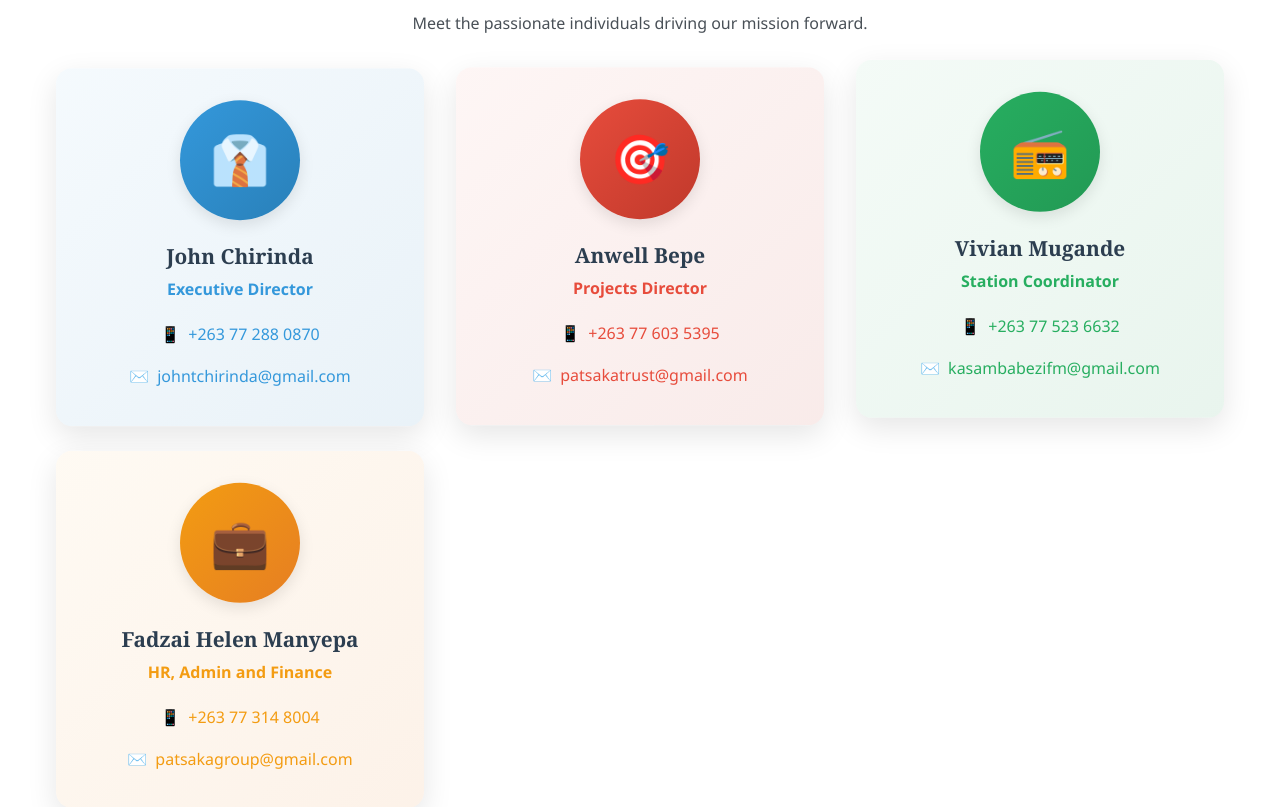
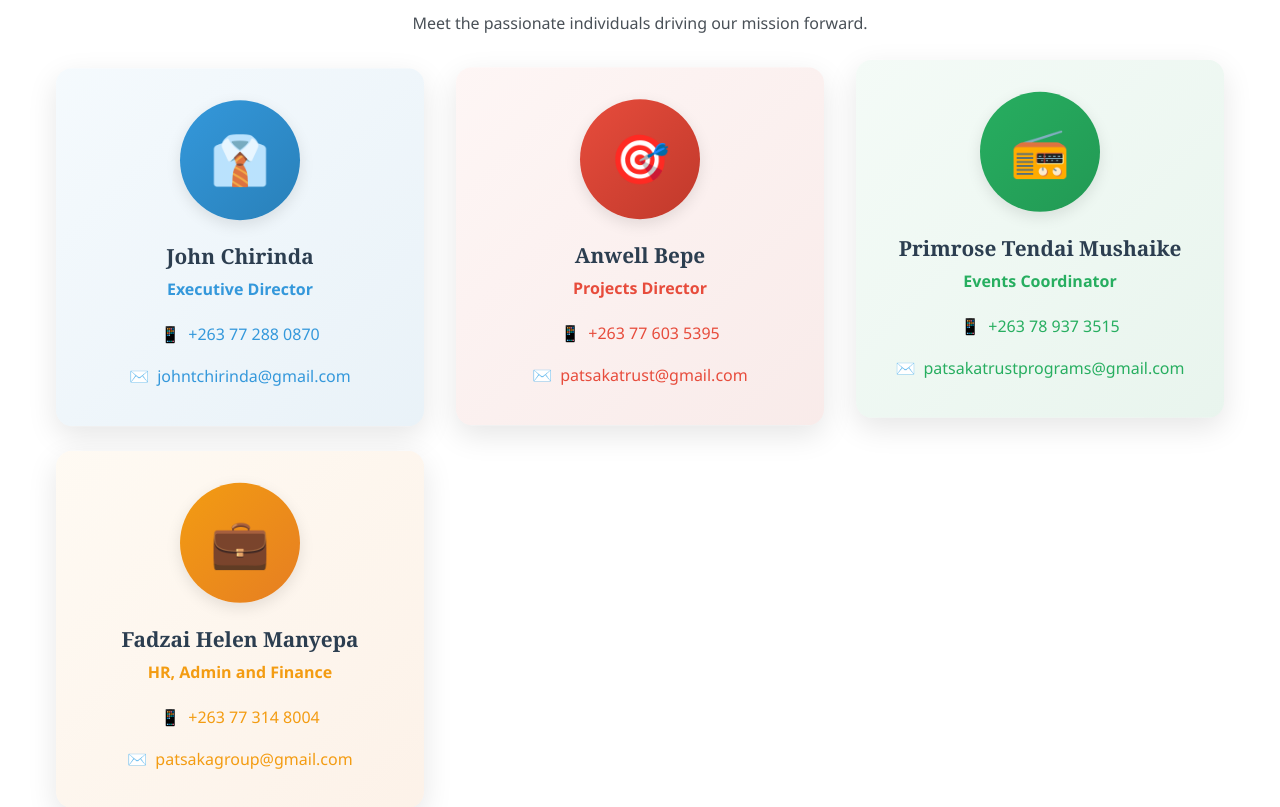
Before and after one commit to yolandasawona-star/patsaka-trust, a PHP site: page /about.php in a window 1280 px wide. Shown: the part 2247-3054 px from the top of the page. Run offline with PHP 8.4, Linux system fonts and the light colour scheme.

Commit message:
Update about.php

```diff
--- a/about.php
+++ b/about.php
@@ -209,14 +209,14 @@ require_once 'includes/header.php';
                     📻
                 </div>
                 <div class="team-member-content" style="position: relative; z-index: 2;">
-                    <h3 style="color: #2c3e50; margin-bottom: 0.5rem; font-size: 1.3rem;">Vivian Mugande</h3>
-                    <p style="color: #27ae60; font-weight: 600; margin-bottom: 1rem; font-size: 1rem;">Station Coordinator</p>
+                    <h3 style="color: #2c3e50; margin-bottom: 0.5rem; font-size: 1.3rem;">Primrose Tendai Mushaike</h3>
+                    <p style="color: #27ae60; font-weight: 600; margin-bottom: 1rem; font-size: 1rem;">Events Coordinator</p>
                     <div class="team-contact" style="display: flex; flex-direction: column; gap: 0.5rem;">
-                        <a href="tel:+263775236632" style="color: #27ae60; text-decoration: none; display: flex; align-items: center; justify-content: center; gap: 0.5rem;">
-                            <span>📱</span> +263 77 523 6632
+                        <a href="tel:+263789373515" style="color: #27ae60; text-decoration: none; display: flex; align-items: center; justify-content: center; gap: 0.5rem;">
+                            <span>📱</span> +263 78 937 3515
                         </a>
-                        <a href="mailto:kasambabezifm@gmail.com" style="color: #27ae60; text-decoration: none; display: flex; align-items: center; justify-content: center; gap: 0.5rem;">
-                            <span>✉️</span> kasambabezifm@gmail.com
+                        <a href="mailto:patsakatrustprograms@gmail.com" style="color: #27ae60; text-decoration: none; display: flex; align-items: center; justify-content: center; gap: 0.5rem;">
+                            <span>✉️</span> patsakatrustprograms@gmail.com
                         </a>
                     </div>
                 </div>
```
